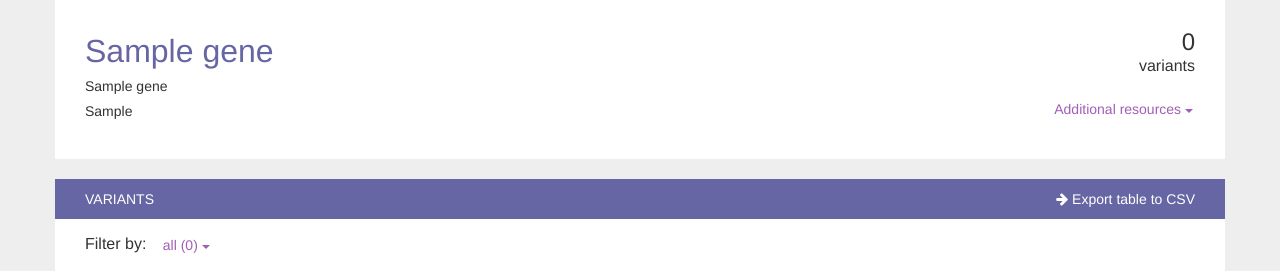
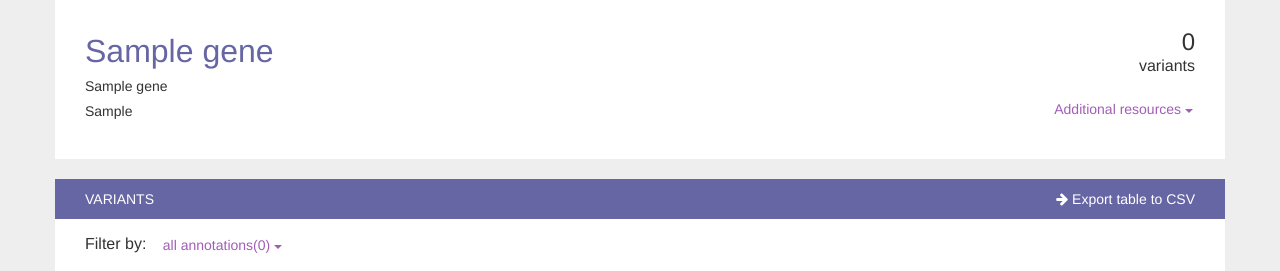
Before and after one commit to konradjk/exac_browser, a Flask app: template templates/gene.html in a window 1280 px wide. Shown: the part 172-443 px from the top of the page. Run offline with Flask 2, Linux system fonts and the light colour scheme; the template is opened without the code that fills it: most values are stand-ins (such as "Sample title", 1, 10 or a date in 2020); some libraries are stand-ins or nearby versions; some web fonts are replaced.

Commit message:
filter dropdown: all => all annotations

```diff
--- a/templates/variant_table_template.html
+++ b/templates/variant_table_template.html
@@ -22,12 +22,12 @@
     <div class="btn-group">
         <button type="button" class="btn btn-default dropdown-toggle"
                 id="filter-dropdown" data-toggle="dropdown" area-expanded="false">
-            <nobr>all (<%= table_variants.length %>)</nobr>
+            <nobr>all annotations(<%= table_variants.length %>)</nobr>
             <span class="caret"></span>
         </button>
         <ul class="dropdown-menu" role="menu" aria-labelledby="external_ref_dropdown">
             <li class="active consequence_display_buttons" id="consequence_button_all">
-                <a><nobr>all (<%= table_variants.length %>)</nobr></a>
+                <a><nobr>all annotations (<%= table_variants.length %>)</nobr></a>
             </li>
             <% _.each(consequence_counts, function(csq_count) { %>
               <li class="consequence_display_buttons <%= csq_count[1] ? '' : 'disabled' %>"
```
